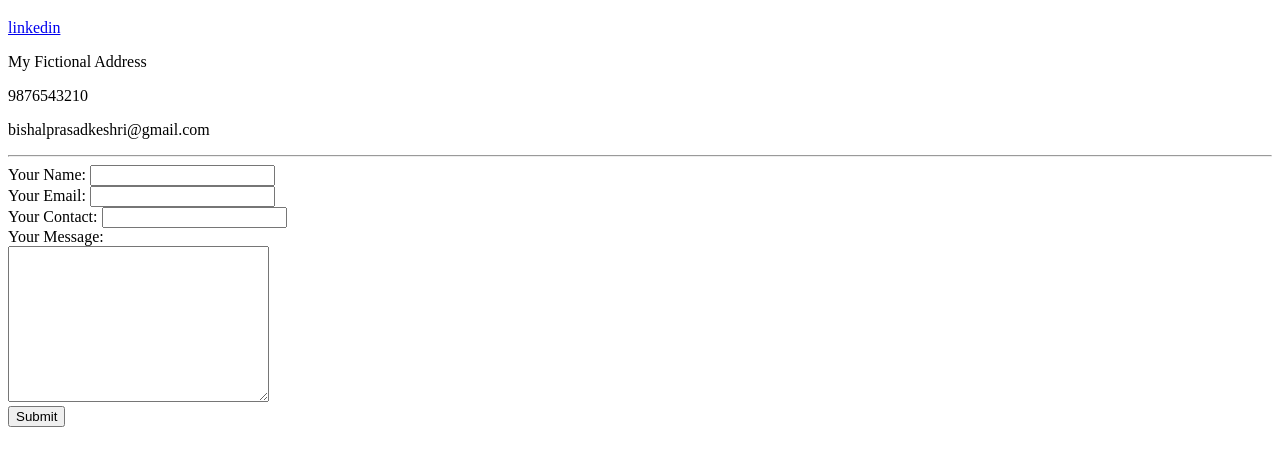
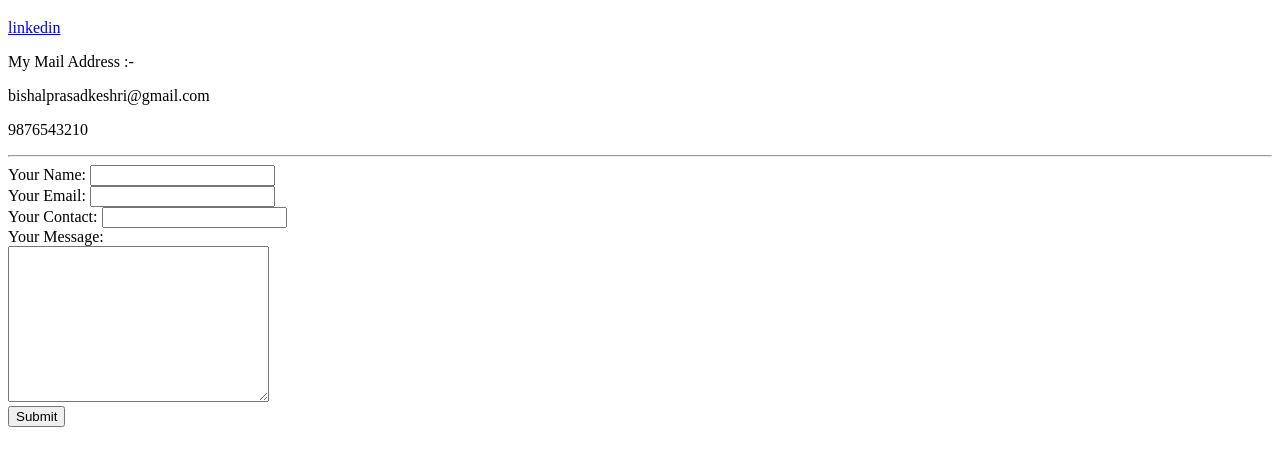
Before and after one commit to Bibsal/cv, a plain HTML site: page contact-me.html in a window 1280 px wide. Shown: the part 61-526 px from the top of the page. Drawn offline with Linux system fonts and the light colour scheme.

Commit message:
Updated Contact.html

```diff
--- a/contact-me.html
+++ b/contact-me.html
@@ -11,9 +11,9 @@
 <body>
     <h1>My Contact's :-</h1>
     <a href="https://www.linkedin.com/in/bishal-keshri-8a767a177/">linkedin</a>
-    <p>My Fictional Address</p>
+    <p>My Mail Address :-</p>
+    <p>bishalprasadkeshri@gmail.com</p>
     <p>9876543210</p>
-    <p>bishalprasadkeshri@gmail.com</p>
     <hr>
     <form action="mailto:bishalprasadkeshri@gmail.com" method="POST" enctype="text/plain">
         <label>Your Name:</label>
```
